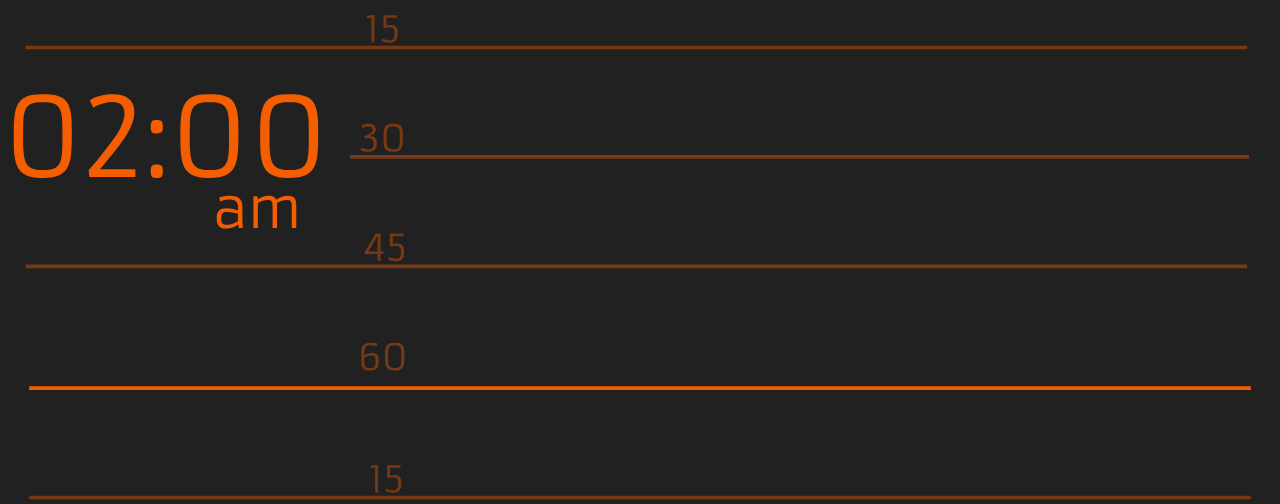
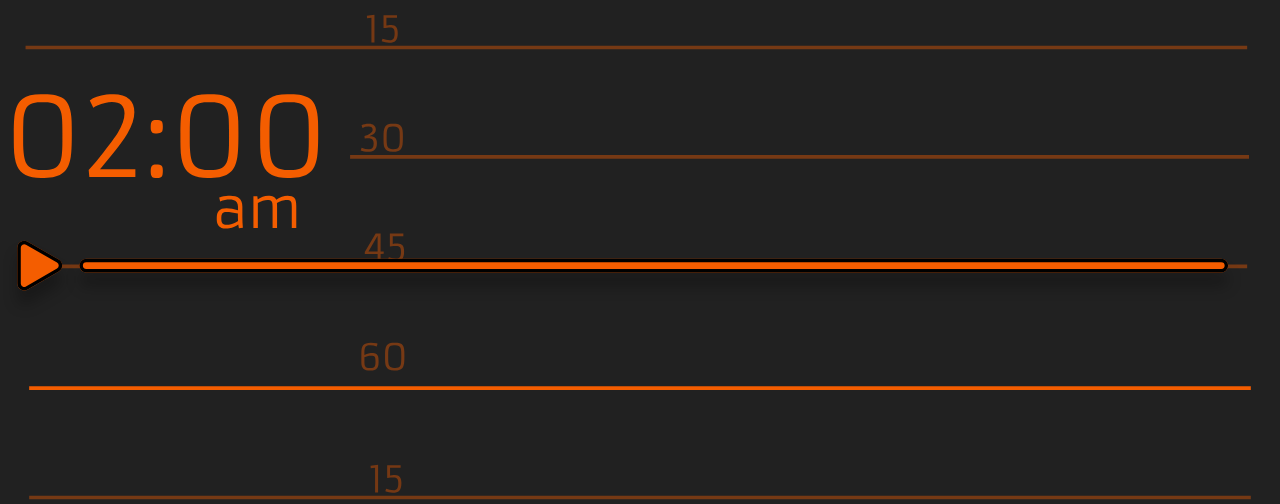
Before and after one commit to cs160-summer-2021/final-project-team12, a Django app: page /draw/plan/ in a window 1280 px wide. Shown: the part 1368-1872 px from the top of the page. Run offline with Django 3.2, Linux system fonts and the light colour scheme; some web fonts are replaced.

Commit message:
added indication of current time in the timeline

```diff
--- a/draw/templates/draw/plan.html
+++ b/draw/templates/draw/plan.html
@@ -122,7 +122,10 @@
         }
 
         #now {
-
+            position: absolute;
+            top: 100px;
+            z-index: 999;
+            pointer-events: none;
         }
 
         .navBar {
@@ -224,6 +227,7 @@
     </div>
     <div class="blank"></div>
     <div class="container" id = "timeline">
+        <img id="now" src="{% static '/img/current-time.svg'%}" width="97%">
         <img id="timeline-img" onclick=createBlock() src="{% static '/img/time-plan.svg'%}" width="100%">
 
         </img>
@@ -440,6 +444,9 @@
                                                    + checkTime(time.getMinutes(), false) + ":"
                                                    + checkTime(time.getSeconds(), false) + " "
                                                    + ampm(time.getHours());
+        let timeline = document.getElementById('timeline-img');
+        let height = timeline.offsetHeight/24;
+        document.getElementById('now').style.top = (time.getHours() + time.getMinutes()/60 + time.getSeconds()/3600) * height - 25 + "px";
     }
 
     function checkTime(i, isHour) {
```
Also changed, not shown: draw/static/img/current-time.svg (added).
